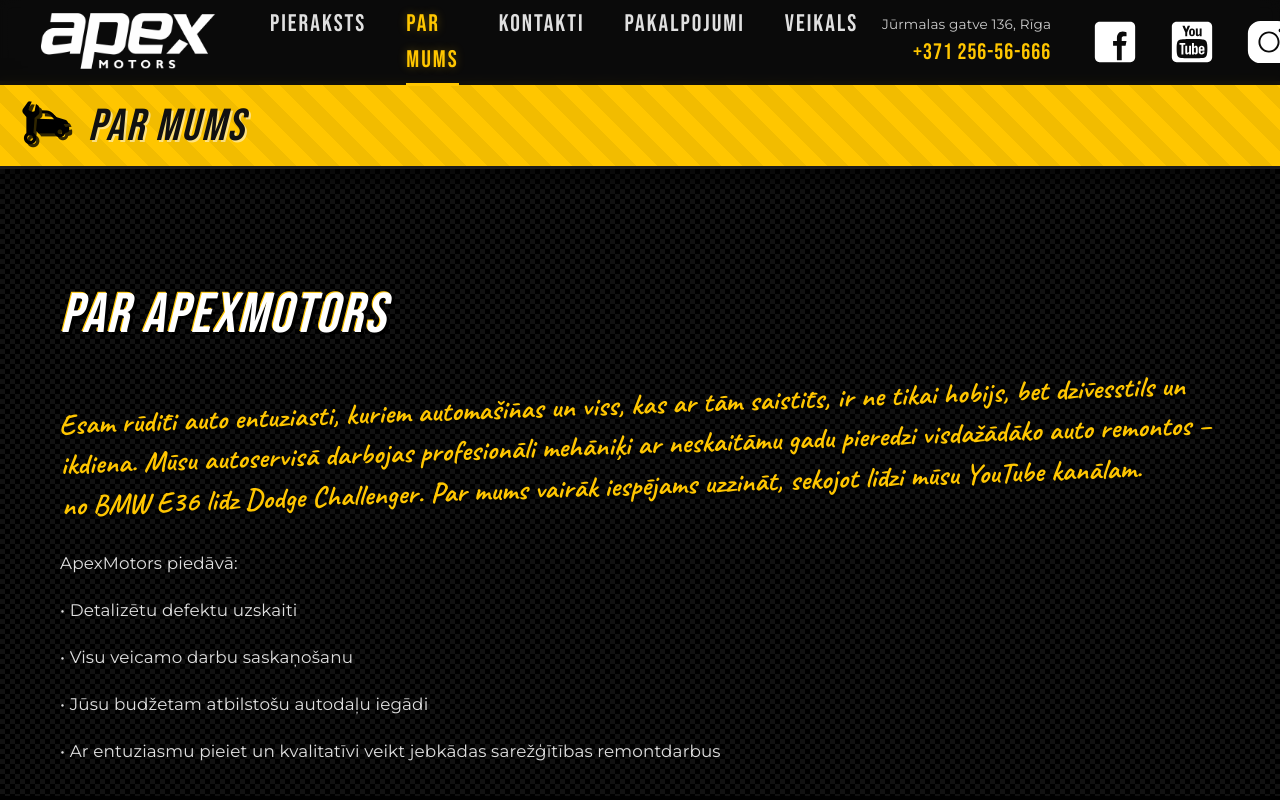
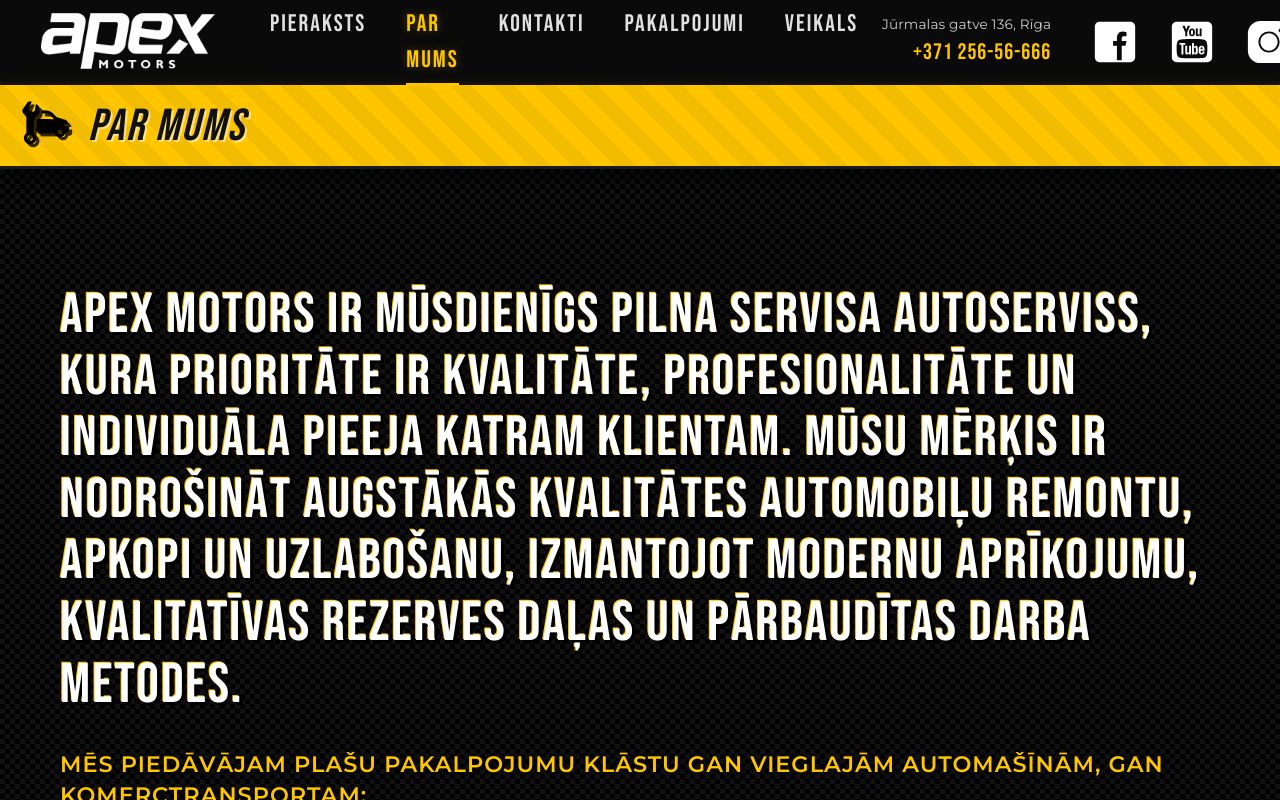
Before and after one commit to NukelearFusion/apex-test2, a React (Create React App) app in the folder client/: page /par-mums in a window 1280 px wide. Shown: the top 800 px of the page. Built offline with nearby package versions, Linux system fonts and the light colour scheme.

Commit message:
about updated

```diff
--- a/client/src/lapas/About.css
+++ b/client/src/lapas/About.css
@@ -1,4 +1,4 @@
-@import url('https://fonts.googleapis.com/css2?family=Bebas+Neue&family=Caveat:wght@400;700&family=Montserrat:ital,wght@0,400;0,600;1,400&display=swap');
+@import url('https://fonts.googleapis.com/css2?family=Bebas+Neue&family=Montserrat:ital,wght@0,400;0,600;1,400&display=swap');
 
 .about-section {
     background-color: #111;
@@ -33,7 +33,6 @@
 .about-title {
     font-family: 'Bebas Neue', sans-serif;
     font-size: 3.5rem;
-    font-style: italic;
     font-weight: normal;
     line-height: 1.1;
     margin-bottom: 10px;
@@ -44,15 +43,16 @@
 }
 
 .about-subtitle-handwritten {
-    font-family: 'Caveat', cursive;
-    font-size: 1.8rem;
-    font-weight: 700;
+    font-family: 'Montserrat', sans-serif;
+    font-size: 1.4rem;
+    font-weight: 600;
     line-height: 1.4;
     margin-bottom: 25px;
     color: #ffc600;
-    transform: rotate(-2deg);
     display: inline-block;
     text-shadow: 2px 2px 4px rgba(0,0,0,0.8);
+    text-transform: uppercase;
+    letter-spacing: 1px;
 }
 
 .about-description {
@@ -170,7 +170,6 @@
     color: white;
     font-family: 'Bebas Neue', sans-serif;
     font-size: 1.8rem;
-    font-style: italic;
     padding: 10px 30px;
     text-decoration: none;
     border-radius: 2px;
@@ -252,7 +251,7 @@
     }
 
     .about-subtitle-handwritten {
-        font-size: 1.2rem;
+        font-size: 1.1rem;
     }
 
     .video-group .video-wrapper {
```
Also changed, not shown: client/public/editable/About.txt.
